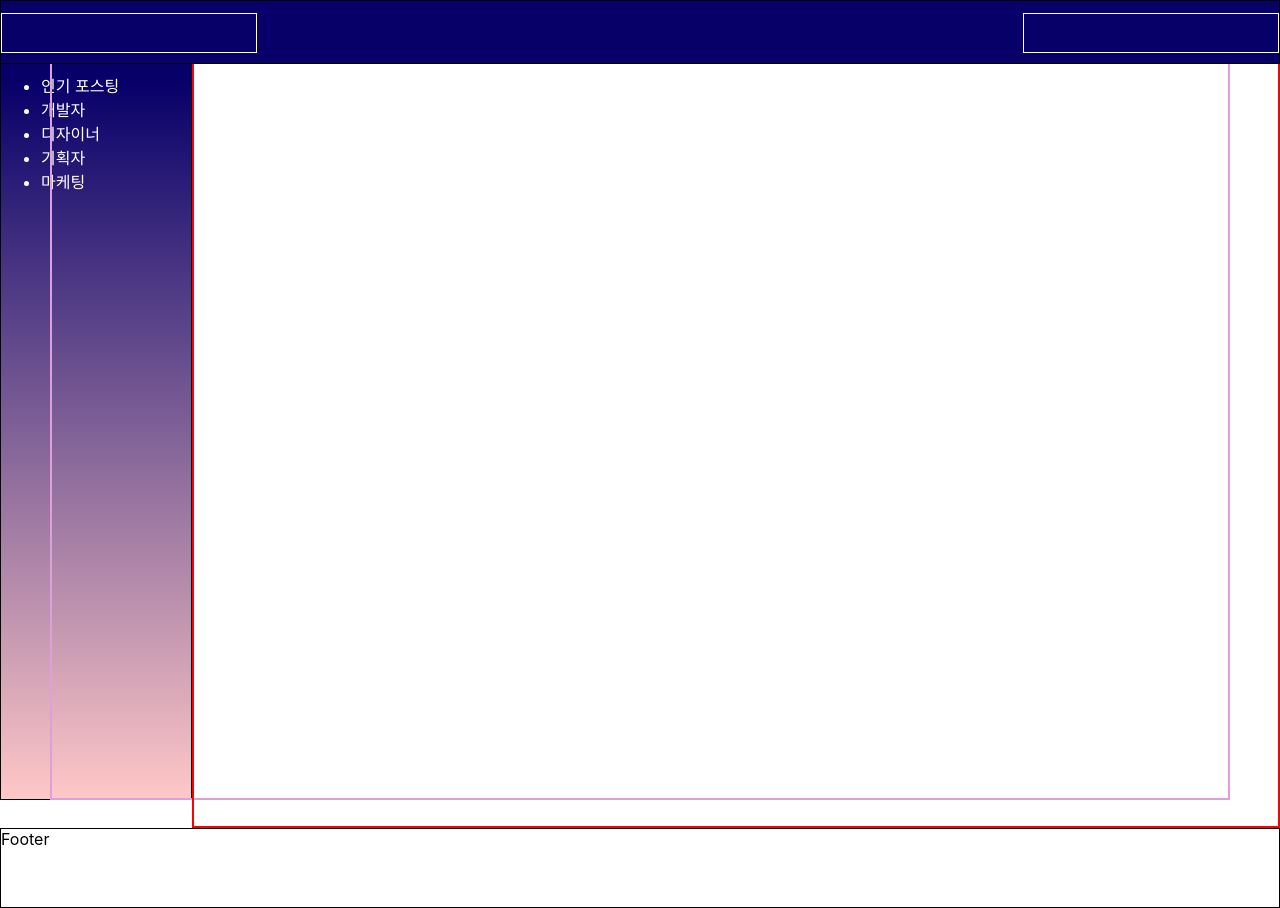
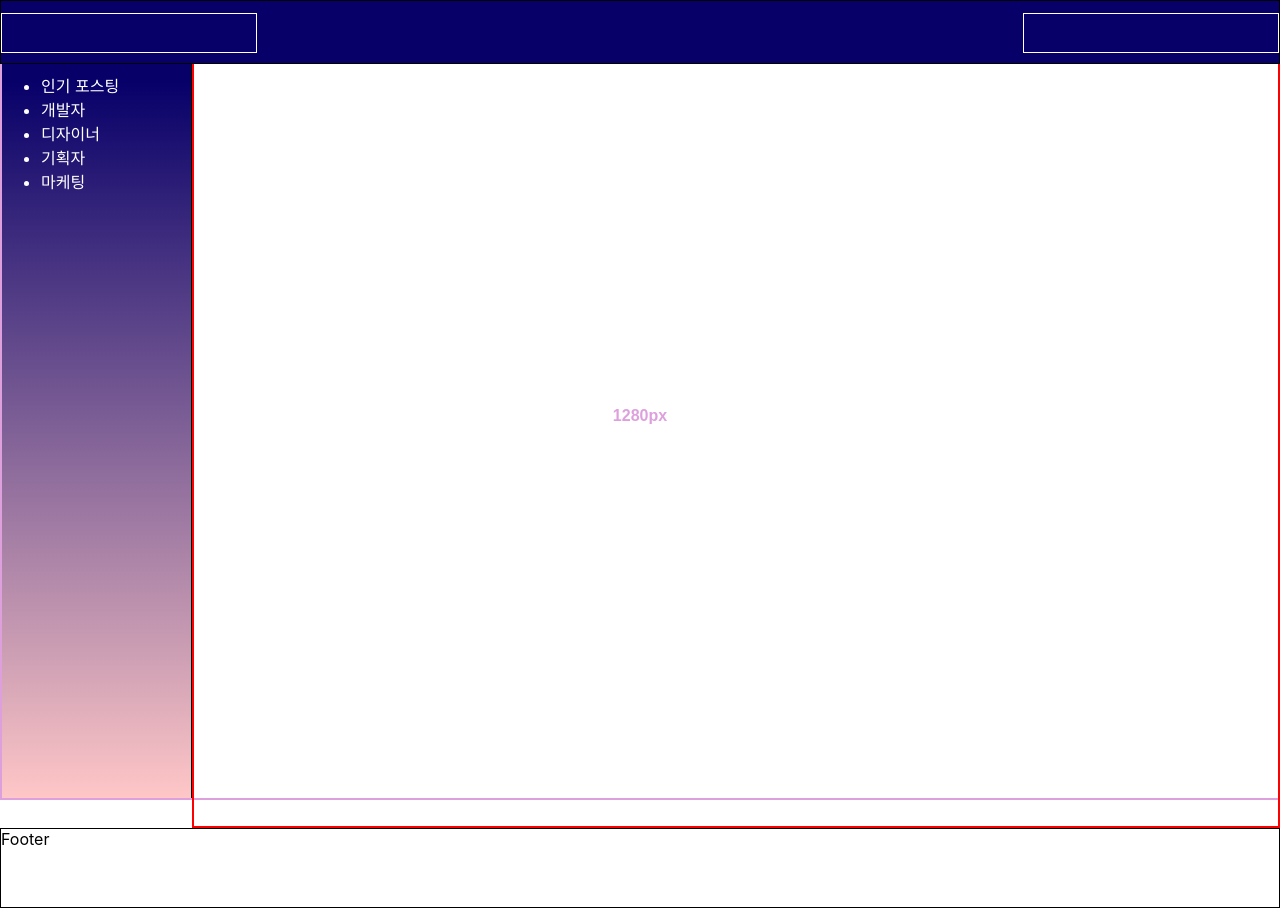
Before and after one commit to jass-ss/DS_front_test, a Next.js app: page / in a window 1280 px wide. Built offline with nearby package versions, Linux system fonts and the light colour scheme.

Commit message:
#style: 이너 사이즈 변경

```diff
--- a/component/common/Layout.tsx
+++ b/component/common/Layout.tsx
@@ -21,7 +21,9 @@ function Layout({ children }: childType) {
 			<Header />
 			<main>
 				<Categoty />
-				<Inner />
+				<Inner>
+					<p>1280px</p>
+				</Inner>
 				{children}
 			</main>
 			<Footer />
--- a/component/common/Layout_style.tsx
+++ b/component/common/Layout_style.tsx
@@ -6,12 +6,20 @@ export const StyledLayout = styled.div`
 `;
 
 export const Inner = styled.div`
-	width: 1180px;
+	width: 1280px;
 	height: 100vh;
 	position: absolute;
 	left: 50%;
 	transform: translateX(-50%);
 	border: 2px solid plum;
+	p {
+		position: absolute;
+		top: 50%;
+		left: 50%;
+		transform: translate(-50%, -50%);
+		color: plum;
+		font: bold 1rem 'arial';
+	}
 `;
 
 export const StyledNav = styled.div`
```
